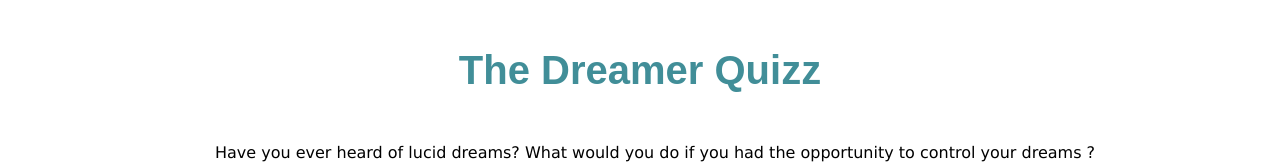
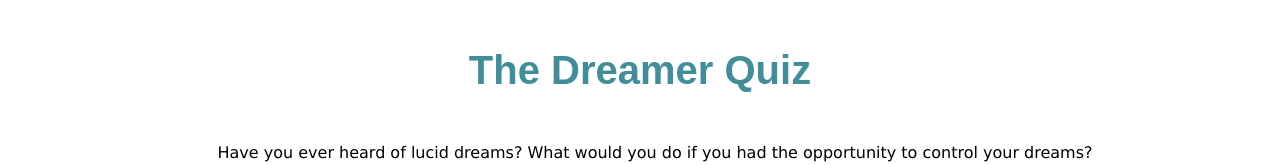
Before and after one commit to lcanaud/final-project, a website: page index.html in a window 1280 px wide. Shown: the part 814-979 px from the top of the page. Drawn offline with nearby package versions, Linux system fonts and the light colour scheme; no server answers.

Commit message:
New commit (again)

```diff
--- a/index.html
+++ b/index.html
@@ -1,6 +1,6 @@
 <html>
 	<head>
-		<title>The Dreamer Quizz</title>
+		<title>The Dreamer Quiz</title>
 		<style>
 			/* CSS Styling */
 			#frame {
@@ -111,8 +111,8 @@
 		<!-- HTML -->
 		<h3>...</h3>
 		<center><img src="http://ekladata.com/R4F1Gdqxy4nD0pbBWRCKyUWpSGk.png" alt="image-default" style="width: 1000px;" ></center>
-		<h1>The Dreamer Quizz</h1>
-		<p>Have you ever heard of lucid dreams? What would you do if you had the opportunity to control your dreams ?</p>
+		<h1>The Dreamer Quiz</h1>
+		<p>Have you ever heard of lucid dreams? What would you do if you had the opportunity to control your dreams?</p>
 		<p> Select your level of difficulty and discover what kind of dreamer you are.</p>
 		<br>
 		<center><img src="http://ekladata.com/2ZWGA9TlhAFRuDc-ZdWhTZLfmRI.png" alt="image-default" style="width: 1000px;" ></center>
```
Also changed, not shown: 1 other file.
